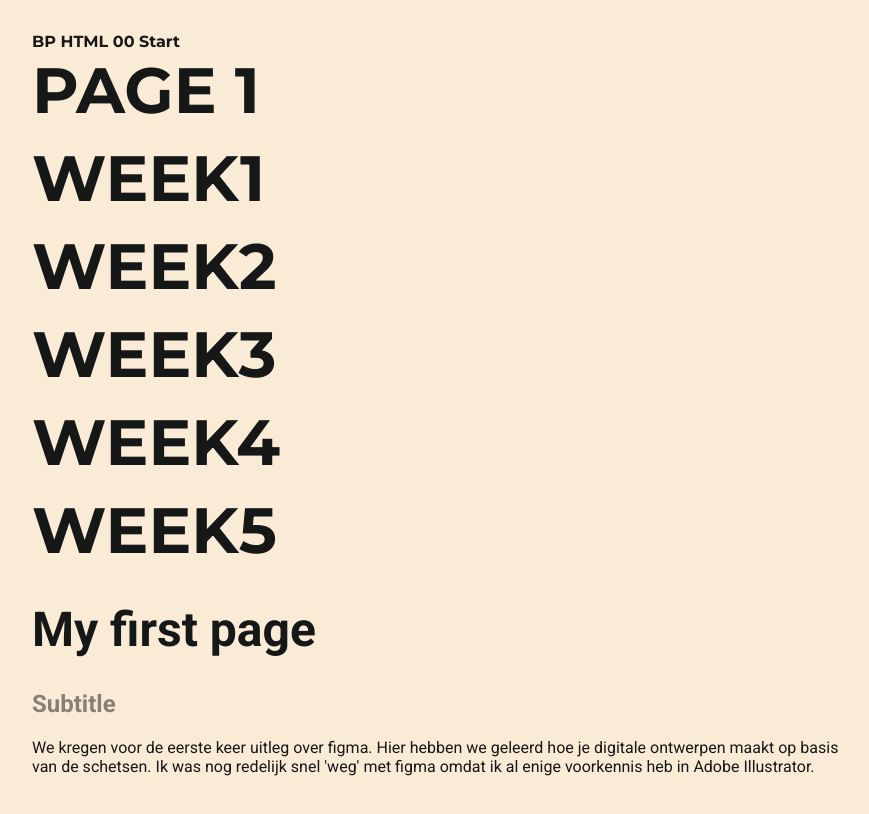
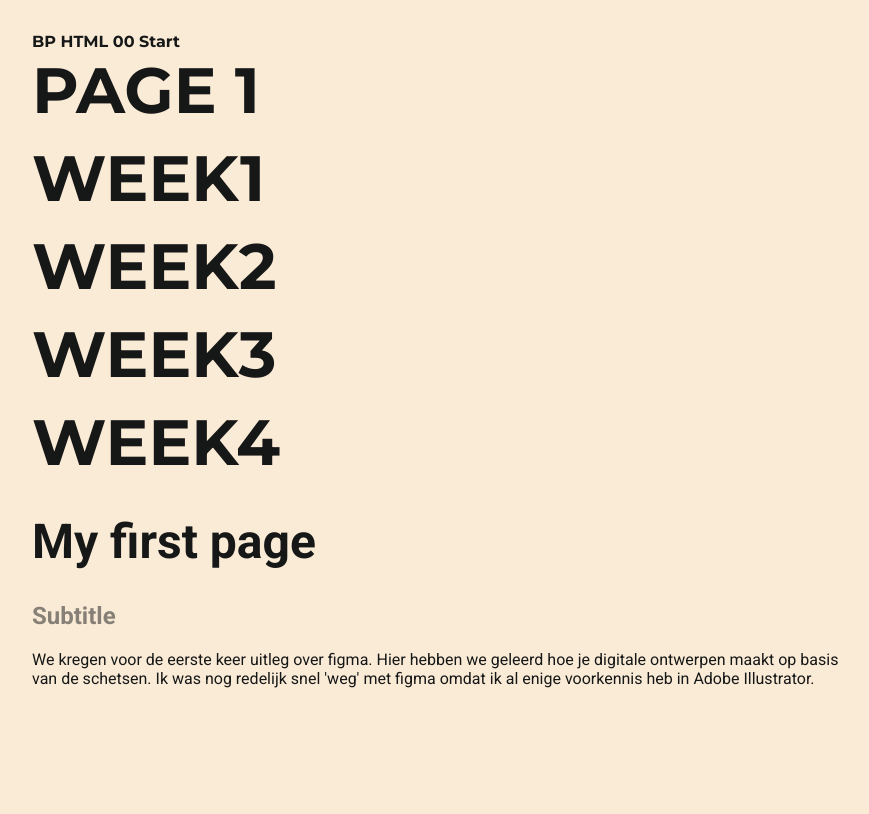
Before and after one commit to Alexandrevanheel/projectdocs, a plain HTML site: page Week_3.html in a window 1280 px wide. Shown: the whole page, without its empty margins (192-1061 px from the left). Drawn offline with Linux system fonts and the light colour scheme.

Commit message:
Update Week_3.html

```diff
--- a/Week_3.html
+++ b/Week_3.html
@@ -22,7 +22,6 @@
                 <li><a href="Week_2.html">Week2</a></li>
                 <li><a href="Week_3.html">Week3</a></li>
                 <li><a href="Week_4.html">Week4</a></li>
-                <li><a href="Week_5.html">Week5</a></li>
             </ul>
         </div>
         <page>
```
